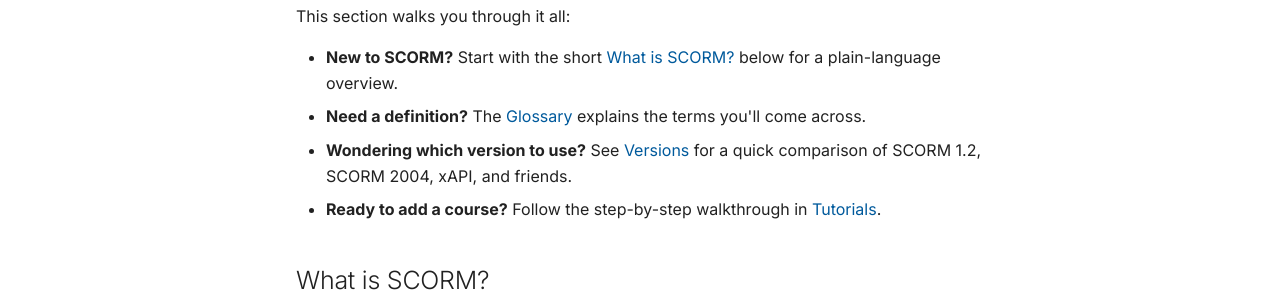
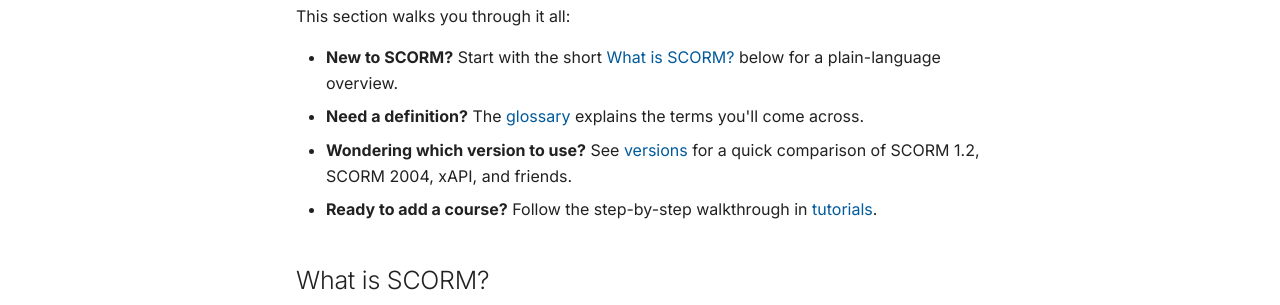
Before and after one commit to cmds-app/docs, an MkDocs documentation site: the page built from docs/scorm/index.md, in a window 1280 px wide and 900 px high. Shown: the part 368-673 px from the top of the window. Built offline with MkDocs 1.6.1 and Material for MkDocs 9.7.7, drawn with Linux system fonts in a browser that asks for light colours; comment, search, counter and statistics services are not loaded.

```diff
--- a/docs/scorm/index.md
+++ b/docs/scorm/index.md
@@ -5,9 +5,9 @@ Welcome! If you deliver online training through CMDS, SCORM is probably part of
 This section walks you through it all:
 
 - **New to SCORM?** Start with the short [What is SCORM?](#what-is-scorm) below for a plain-language overview.
-- **Need a definition?** The [Glossary](glossary.md) explains the terms you'll come across.
-- **Wondering which version to use?** See [Versions](versions.md) for a quick comparison of SCORM 1.2, SCORM 2004, xAPI, and friends.
-- **Ready to add a course?** Follow the step-by-step walkthrough in [Tutorials](tutorials.md).
+- **Need a definition?** The [glossary](glossary.md) explains the terms you'll come across.
+- **Wondering which version to use?** See [versions](versions.md) for a quick comparison of SCORM 1.2, SCORM 2004, xAPI, and friends.
+- **Ready to add a course?** Follow the step-by-step walkthrough in [tutorials](tutorials.md).
 
 ## What is SCORM?
 
```
Also changed, not shown: docs/scorm/glossary.md (+1 -1 lines), docs/scorm/tutorials.md (+2 -2 lines).
